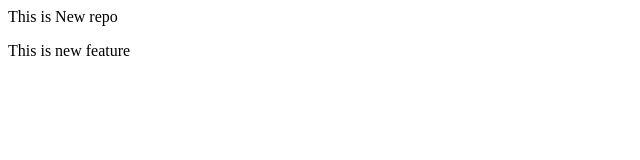
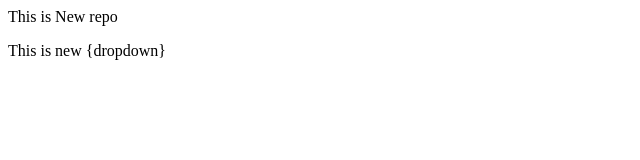
Before and after one commit to TalakshRabari/LocalRepo, a plain HTML site: page index.html in a window 1280 px wide. Shown: the full height of the page, 0-640 px from the left. Drawn offline with Linux system fonts and the light colour scheme.

Commit message:
Dropdom added

```diff
--- a/index.html
+++ b/index.html
@@ -1,2 +1,2 @@
 <p>This is New repo</p>
-<p>This is new feature</p>
+<p>This is new  {dropdown}</p>
```
